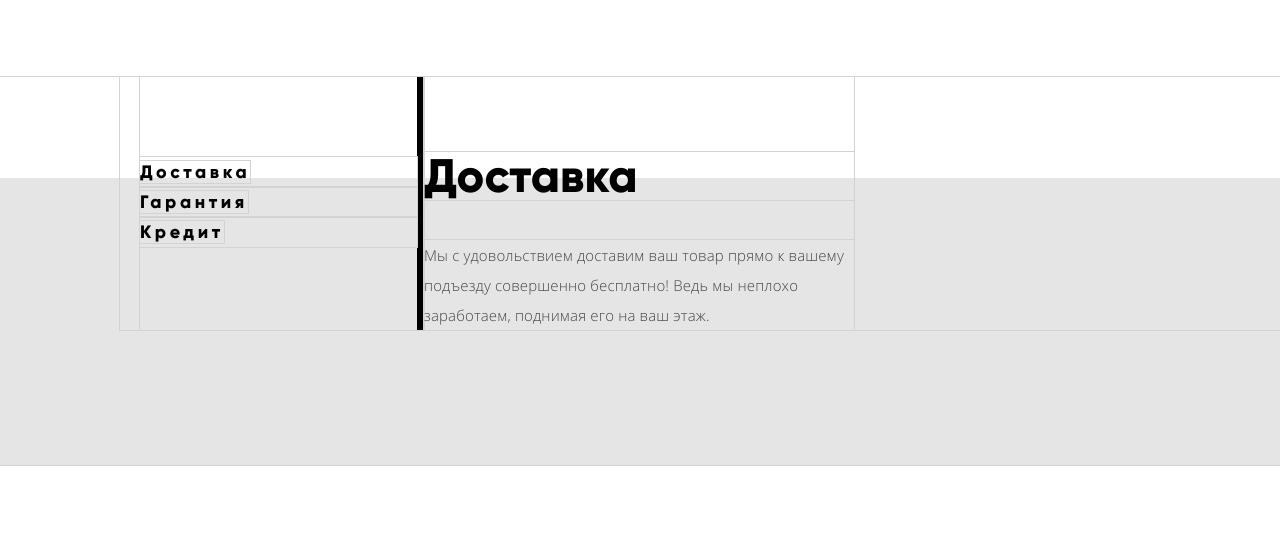
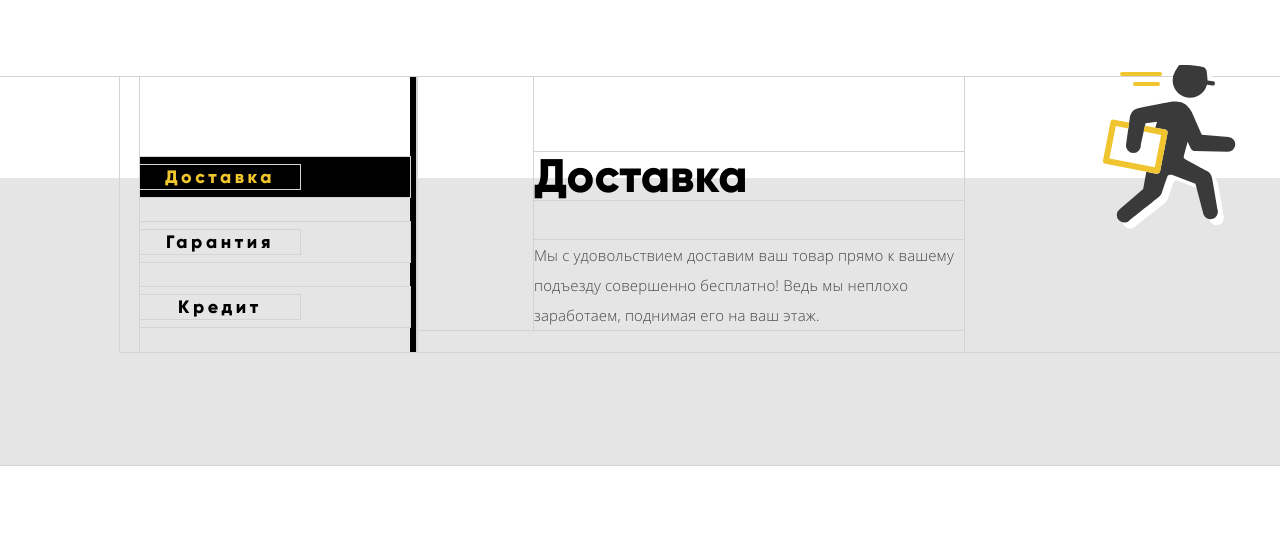
Before and after one commit to Shaktyka/4660-device, a plain HTML site: page index.html in a window 1280 px wide. Shown: the part 1177-1715 px from the top of the page. Drawn offline with Linux system fonts and the light colour scheme.

Commit message:
Добавлены изображения в блок Services

```diff
--- a/css/style.css
+++ b/css/style.css
@@ -815,6 +815,7 @@ body {
 }
 
 .services__toggles-list {
+  box-sizing: border-box;
   width: 277px;
   margin: 0;
   padding: 0;
@@ -823,24 +824,82 @@ body {
   border-right: 7px solid #000000;
 }
 
+.services__toggles-element {
+  display: flex;
+  align-items: center;
+  height: 40px;
+  margin-bottom: 25px;
+}
+
 .services__toggles-toggle {
+  display: flex;
+  justify-content: center;
+  width: 160px;
+
   font-family: "Gilroy";
   font-size: 18px;
   line-height: 24px;
   color: #000000;
   font-weight: 800;
   letter-spacing: 0.2em;
+
   text-decoration: none;
 }
 
+.services__toggles-element--active {
+  background-color: #000000;
+}
+
+.services__toggles-element--active a  {
+  color: #f0c52e;
+}
+
 .services__slider-list {
   margin: 0;
   padding: 0;
   list-style: none;
 }
 
+.services__slider-element {
+  padding-left: 117px;
+}
+
 .services__slider-wrap {
+  position: relative;
   padding-top: 75px;
+}
+
+.slide .services__slider-wrap::after {
+  position: absolute;
+  content: '';
+  top: 0;
+  right: 0;
+  background-repeat: no-repeat;
+  background-position: 0 0;
+}
+
+.slide--1 .services__slider-wrap::after {
+  top: -12px;
+  right: -275px;
+  width: 136px;
+  height: 164px;
+  background-image: url('../img/delivery.svg');
+}
+
+.slide--2 .services__slider-wrap::after {
+  top: -12px;
+  right: -275px;
+  width: 171px;
+  height: 195px;
+  background-image: url('../img/warranty.svg');
+}
+
+.slide--3 .services__slider-wrap::after {
+  top: -12px;
+  right: -275px;
+  width: 156px;
+  height: 188px;
+  background-image: url('../img/warranty.svg');
 }
 
 .slide--2,
```
